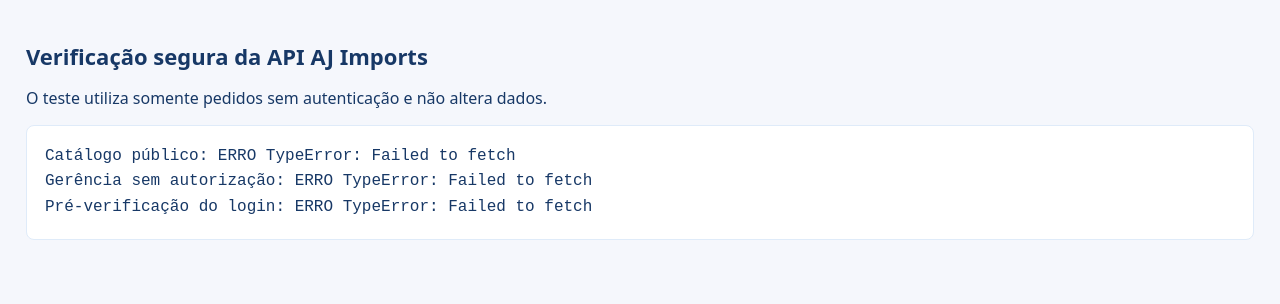
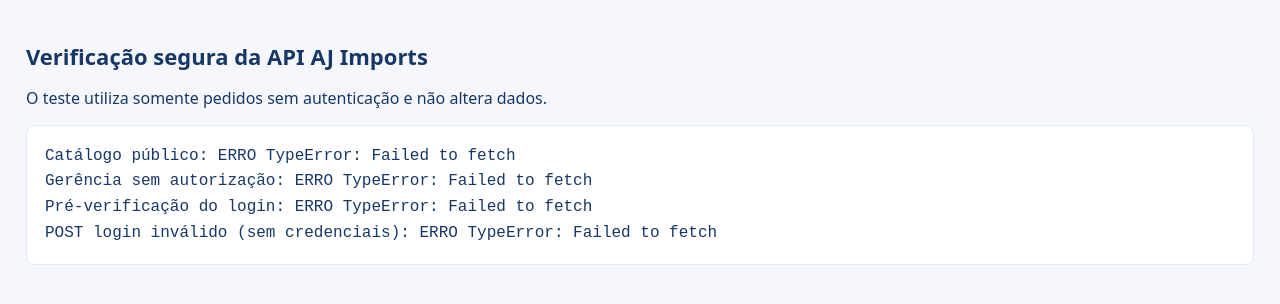
Before and after one commit to CAGDOJ/aj-imports9, a plain HTML site: page homologacao/verificar-api/index.html in a window 1280 px wide. Drawn offline with Linux system fonts and the light colour scheme; no server answers.

Commit message:
Check actual auth JSON POST CORS using no credentials and no side effects

```diff
--- a/homologacao/verificar-api/index.html
+++ b/homologacao/verificar-api/index.html
@@ -12,5 +12,6 @@
  await check('Catálogo público',api+'/api/products');
  await check('Gerência sem autorização',api+'/api/manager',{headers:{'Authorization':'Bearer '+('0'.repeat(64))}});
  await check('Pré-verificação do login',api+'/api/auth',{method:'OPTIONS',headers:{'Access-Control-Request-Method':'POST','Access-Control-Request-Headers':'content-type,authorization'}});
+ await check('POST login inválido (sem credenciais)',api+'/api/auth',{method:'POST',headers:{'Content-Type':'application/json'},body:JSON.stringify({action:'test_request_without_login'})});
 })();
 </script></body></html>
```
